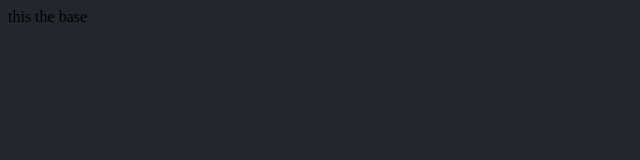
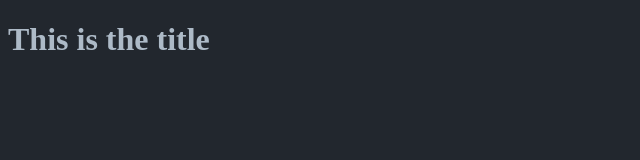
Before and after one commit to jeffigy/mastering-git, a plain HTML site: page index.html in a window 1280 px wide. Shown: the whole page, without its empty margins (0-640 px from the left). Drawn offline with Linux system fonts and the light colour scheme.

Commit message:
Add title as styling

```diff
--- a/index.css
+++ b/index.css
@@ -1,3 +1,8 @@
 body {
   background-color: #22272e;
 }
+
+h1 {
+  fontsize: 21px;
+  color: #adbac7;
+}
--- a/index.html
+++ b/index.html
@@ -7,6 +7,6 @@
     <title>Document</title>
   </head>
   <body>
-    this the base
+    <h1>This is the title</h1>
   </body>
 </html>
```
